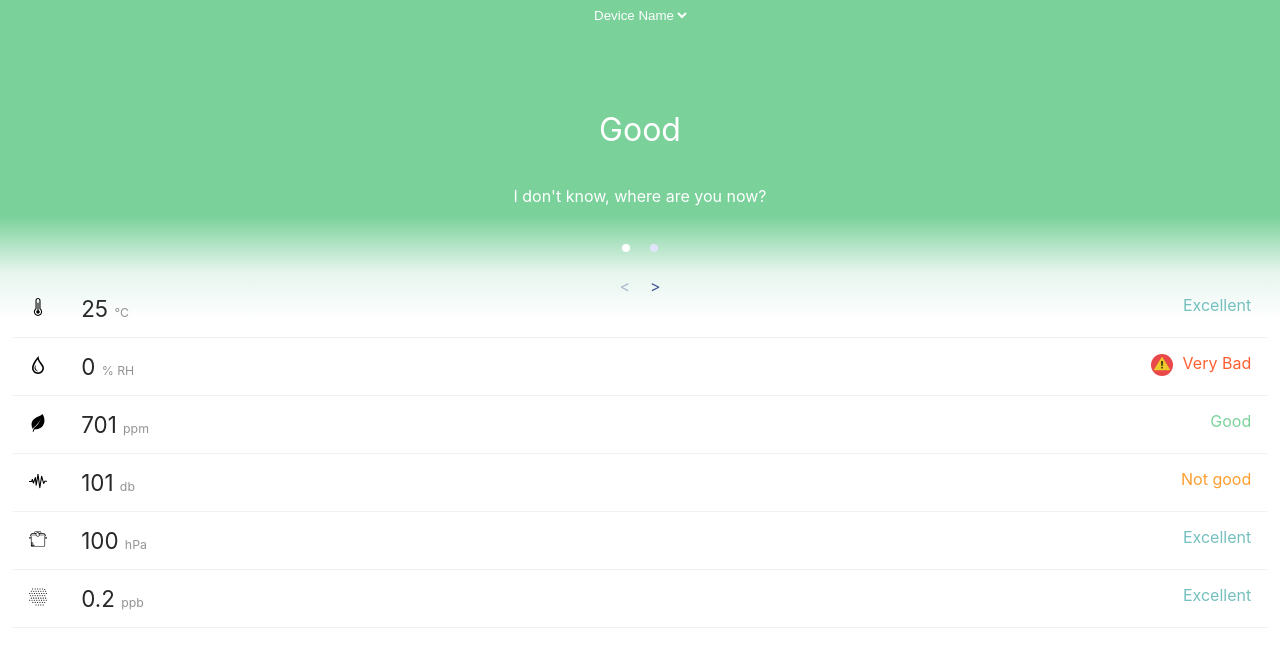
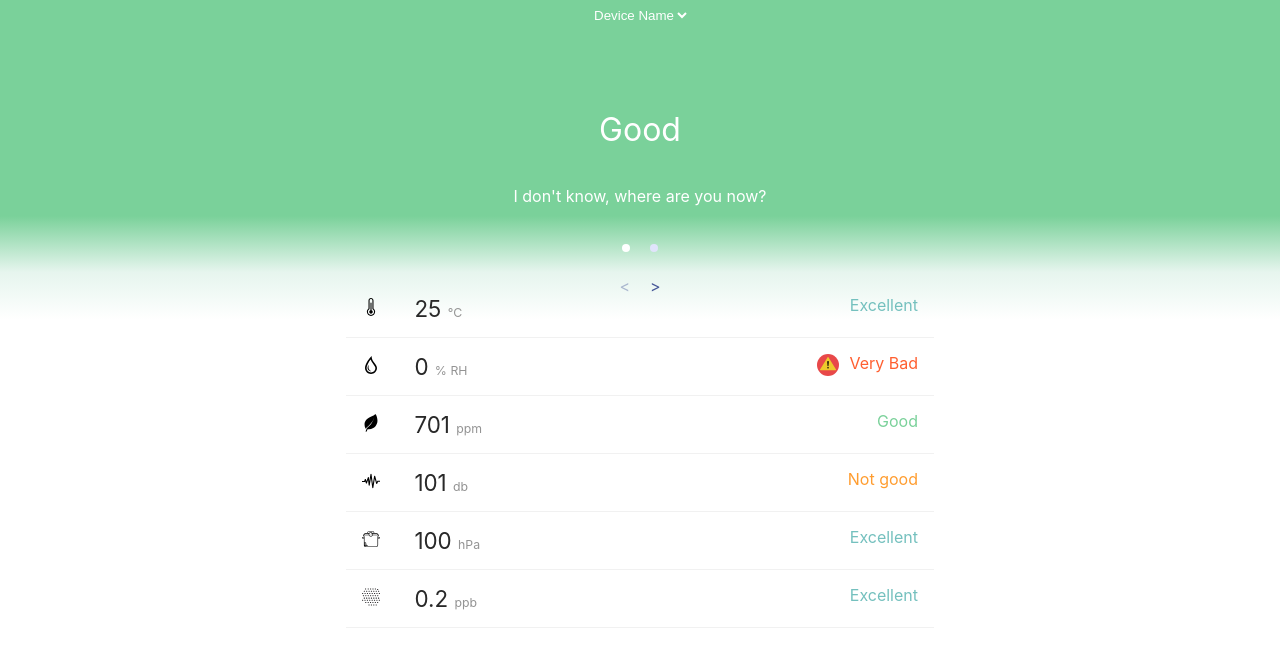
Before and after one commit to MpStyle/air-quality-monitor, a React (Create React App) app in the folder web-interface/: page / in a window 1280 px wide. Shown: the top 648 px of the page. Built offline with nearby package versions, Linux system fonts and the light colour scheme; data requests are answered from the project's data file.

Commit message:
Improved data visualization in big screens

```diff
--- a/web-interface/src/component/home/Home.scss
+++ b/web-interface/src/component/home/Home.scss
@@ -7,7 +7,8 @@
 
 
   .home-main {
-    margin-top: 1em;
+    margin: 1em auto 0px auto;
+    max-width: 600px;
 
     @import "../datarow/DataRow.scss";
   }
```
